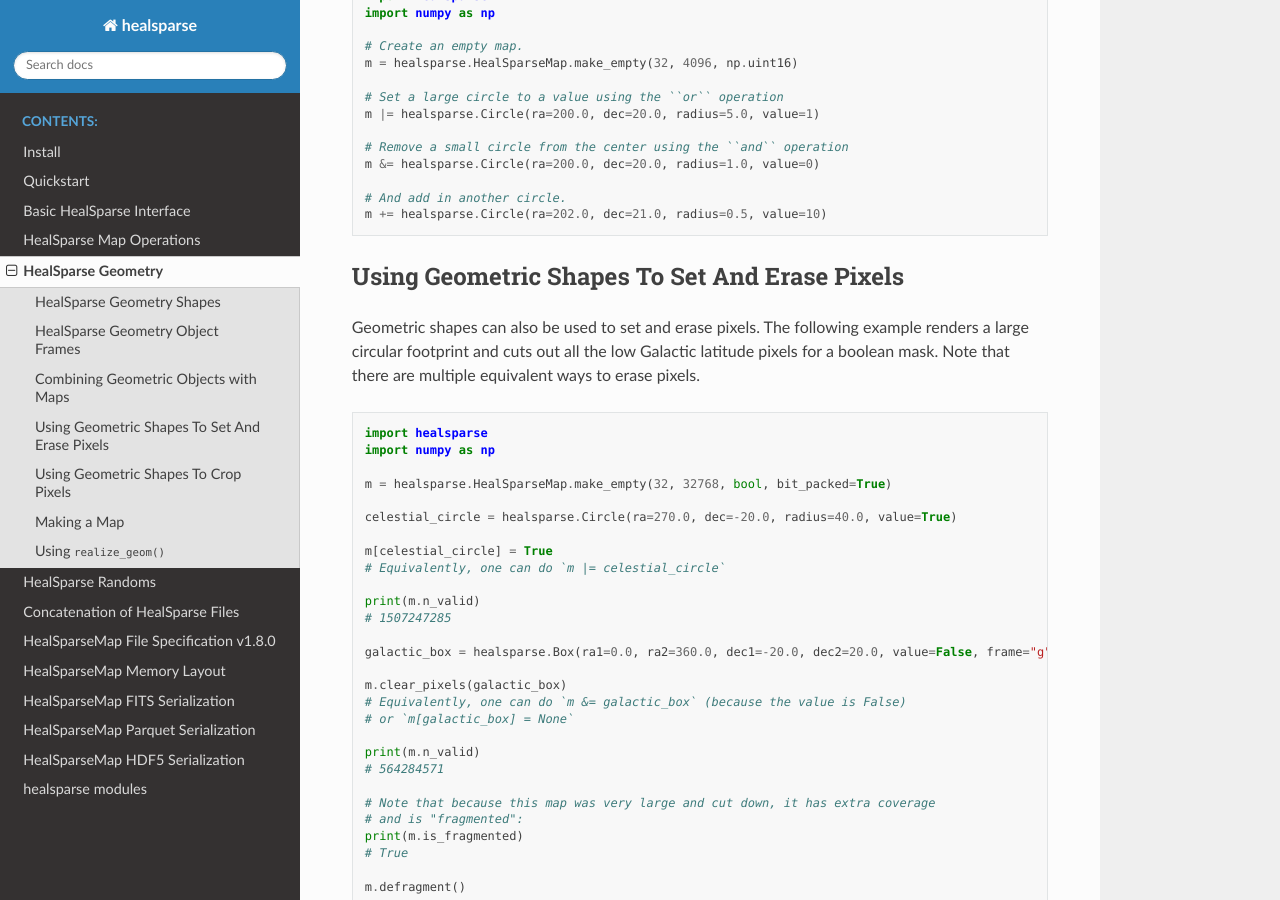
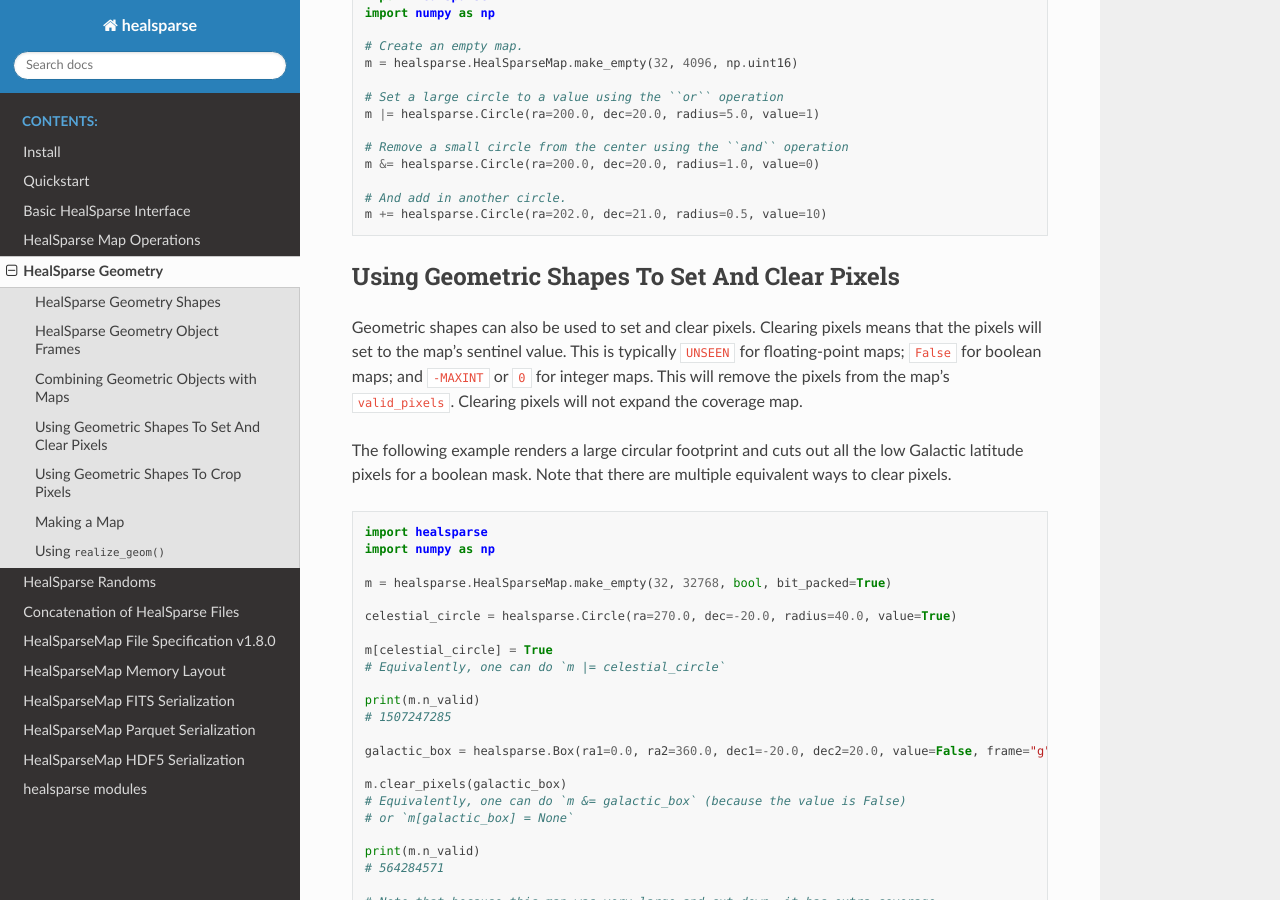
Before and after one commit to LSSTDESC/healsparse, a Sphinx documentation site: the page built from docs/geometry.rst, in a window 1280 px wide and 900 px high, scrolled down 2457 px. Built offline with Sphinx 7.4.7 and the Read the Docs theme 3.1.0, drawn with Linux system fonts in a browser that asks for light colours; cross-references to code outside the pages are shown as plain code.

Commit message:
Update docstrings/documentation on what it means to "clear" pixels.

```diff
--- a/docs/geometry.rst
+++ b/docs/geometry.rst
@@ -133,12 +133,17 @@ Note that these operations can be applied to integer or boolean maps.
     m += healsparse.Circle(ra=202.0, dec=21.0, radius=0.5, value=10)
 
 
-Using Geometric Shapes To Set And Erase Pixels
+Using Geometric Shapes To Set And Clear Pixels
 ----------------------------------------------
 
-Geometric shapes can also be used to set and erase pixels.
+Geometric shapes can also be used to set and clear pixels.
+Clearing pixels means that the pixels will set to the map's sentinel value.
+This is typically :code:`UNSEEN` for floating-point maps; :code:`False` for boolean maps; and :code:`-MAXINT` or :code:`0` for integer maps.
+This will remove the pixels from the map's :code:`valid_pixels`.
+Clearing pixels will not expand the coverage map.
+
 The following example renders a large circular footprint and cuts out all the low Galactic latitude pixels for a boolean mask.
-Note that there are multiple equivalent ways to erase pixels.
+Note that there are multiple equivalent ways to clear pixels.
 
 .. code-block :: python
 
```
Also changed, not shown: 1 other file.
